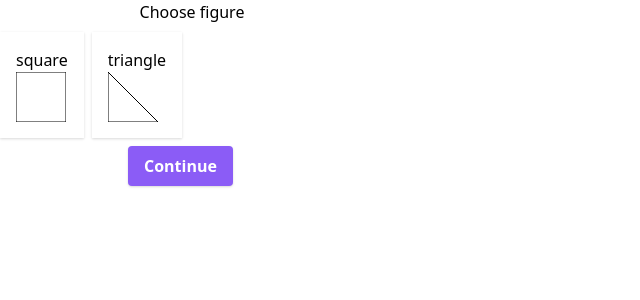
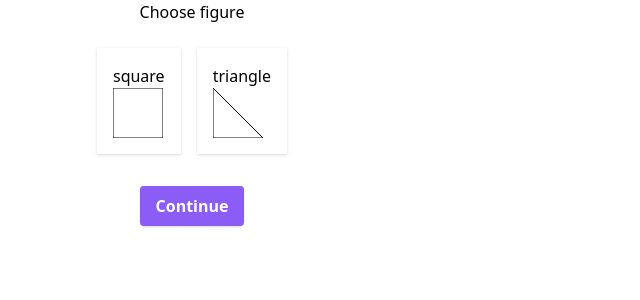
Before and after one commit to salatielosorno/tile-calculator, a React (Create React App) app: page / in a window 1280 px wide. Shown: the top 300 px of the page, without its empty margins (0-640 px from the left). Built offline with nearby package versions, Linux system fonts and the light colour scheme.

Commit message:
style(calculator): add styles to improve the layout

```diff
--- a/src/components/thumbnail-tools/Thumbnail-tools.js
+++ b/src/components/thumbnail-tools/Thumbnail-tools.js
@@ -3,8 +3,7 @@ import { Thumbnail } from '../thumbnail/Thumbnail';
 
 export const ThumbnailTools = props => {
     const [isActive, setIsActive] = useState()
-    return (
-        <div>
+    return <>
         {
             props.tools ?
                 props.tools.map((tool, index) =>
@@ -24,6 +23,5 @@ export const ThumbnailTools = props => {
                 </div>
                 ) : 'tools not defined'
         }
-        </div>
-    )
+    </>
 }
--- a/src/components/thumbnail/Thumbnail.js
+++ b/src/components/thumbnail/Thumbnail.js
@@ -4,7 +4,7 @@ import { Figure } from '../figure/Figure';
 export const Thumbnail = (props) => {
     return (
         <div
-            className={`p-4 inline-block shadow mr-2 mb-2 cursor-pointer hover:bg-purple-700 hover:text-white ${props.index === props.isActive ? 'bg-purple-700 text-white': ''}`}
+            className={`p-4 inline-block shadow m-2 cursor-pointer hover:bg-purple-700 hover:text-white ${props.index === props.isActive ? 'bg-purple-700 text-white': ''}`}
             onClick={()=>{
                 props.handleClick(props)
             }}
--- a/src/pages/calculator/Calculator.js
+++ b/src/pages/calculator/Calculator.js
@@ -49,14 +49,12 @@ export const Calculator = () => {
     }
 
     const title = (text) => {
-        return <p className='mb-2 text-center'>{text}</p>
+        return <p className='mb-4 text-center'>{text}</p>
     }
 
     const renderButton = (text, handleClick) => {
         return (
-            <div className="md:flex md:items-center">
-                <div className="md:w-1/3"></div>
-                <div className="md:w-2/3">
+            <div className="md:flex md:items-center justify-center">
                 <button
                     className='shadow bg-purple-500 hover:bg-purple-400 focus:shadow-outline focus:outline-none text-white font-bold py-2 px-4 rounded'
                     onClick={handleClick}
@@ -64,15 +62,16 @@ export const Calculator = () => {
                     {text}
                 </button>
             </div>
-            </div>
         )
     }
 
     const chooseFigure = () => {
         return <>
+        <div className='md:flex md:items-center mb-6 justify-center'>
                 <ThumbnailTools
                     tools={tools}
                 />
+        </div>
         {renderButton('Continue', () => {
             setNextStep(step.ENTER_MEASURES);
         })}
@@ -120,8 +119,12 @@ export const Calculator = () => {
     const showResult = () => {
         return (
         <>
-                <p>{`Kind: ${kind}`}</p>
-                <p>{`Area: ${area}`}</p>
+            <div className='md:flex md:items-center mb-6 justify-center'>
+                <div>
+                    <p className='p-2'>{`Kind: ${kind}`}</p>
+                    <p className='p-2'>{`Area: ${area}`}</p>
+                </div>
+            </div>
             {renderButton('Try again', () => {
                 setNextStep(step.CHOOSE_FIGURE);
             })}
@@ -133,22 +136,22 @@ export const Calculator = () => {
         switch (nextStep) {
             case step.CHOOSE_FIGURE:
                 return (
-                <div>
+                    <>
                     {title('Choose figure')}
                     {chooseFigure()}
-                </div>);
+                    </>);
             case step.ENTER_MEASURES:
                 return (
-                    <div>
+                    <>
                         {title(`Enter measures of the ${kind}`)}
                         {enterMeasures()}
-                    </div>);
+                    </>);
             case step.SHOW_RESULT:
                 return (
-                    <div>
+                    <>
                         {title('Result')}
                         {showResult()}
-                    </div>);
+                    </>);
             default:
                 break;
         }
```
Lines whose indentation alone changed are shown as unchanged.
